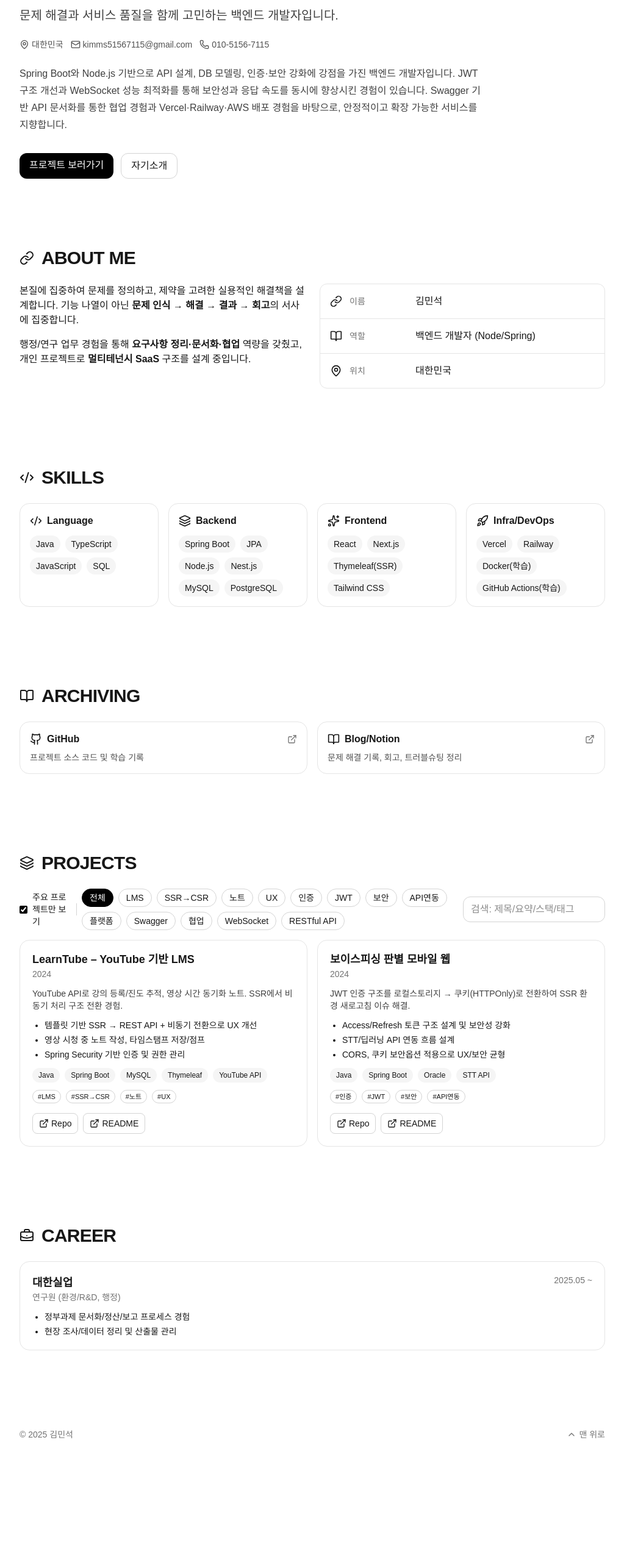
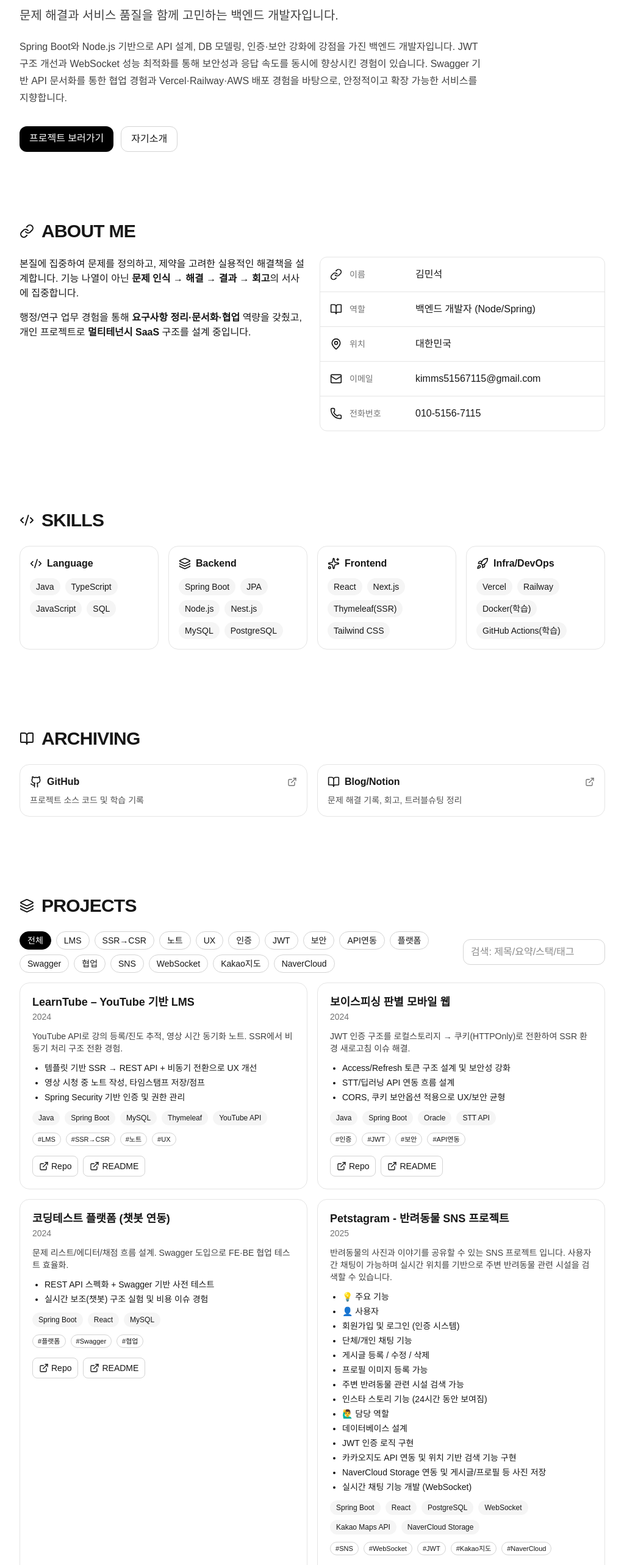
Before and after one commit to 27min/portfolio, a Next.js app in the folder my-portfolio/: page / in a window 1280 px wide. Shown: the part 234-2800 px from the top of the page at 61% size, without its empty margins (128-1151 px from the left). Before the commit the page ends 2636 px from the top, so only its background shows below. Built offline with nearby package versions, Linux system fonts and the light colour scheme.

Commit message:
feat: show all projects and update petstagram details

```diff
--- a/my-portfolio/src/components/About.tsx
+++ b/my-portfolio/src/components/About.tsx
@@ -1,6 +1,6 @@
 "use client";
 
-import { Link as LinkIcon, BookOpen, MapPin } from "lucide-react";
+import { Link as LinkIcon, BookOpen, MapPin, Mail, Phone } from "lucide-react";
 import Section from "@/components/Section";
 import { DATA } from "@/data/portfolio";
 
@@ -10,7 +10,9 @@ export default function About() {
     { icon: LinkIcon, label: "이름", value: p.name },
     { icon: BookOpen, label: "역할", value: p.role },
     { icon: MapPin, label: "위치", value: p.location },
-  ];
+    { icon: Mail, label: "이메일", value: p.email },
+    { icon: Phone, label: "전화번호", value: p.phone },
+  ].filter((r) => r.value);
   return (
     <Section id="about" title="ABOUT ME" icon={LinkIcon}>
       <div className="grid md:grid-cols-2 gap-6">
--- a/my-portfolio/src/components/Hero.tsx
+++ b/my-portfolio/src/components/Hero.tsx
@@ -1,6 +1,5 @@
 "use client";
 
-import { MapPin, Mail, Phone } from "lucide-react";
 import { motion } from "framer-motion";
 import { fadeUp } from "@/lib/utils";
 import { DATA } from "@/data/portfolio";
@@ -17,17 +16,6 @@ export default function Hero() {
         <p className="mt-4 text-lg md:text-xl text-neutral-700 dark:text-neutral-300">
           {p.tagline}
         </p>
-        <div className="mt-6 flex flex-wrap items-center gap-3 text-sm text-neutral-600 dark:text-neutral-300">
-          <span className="inline-flex items-center gap-1"><MapPin className="h-4 w-4" /> {p.location}</span>
-          {p.email && (
-            <a className="inline-flex items-center gap-1 hover:underline" href={`mailto:${p.email}`}>
-              <Mail className="h-4 w-4" /> {p.email}
-            </a>
-          )}
-          {p.phone && (
-            <span className="inline-flex items-center gap-1"><Phone className="h-4 w-4" /> {p.phone}</span>
-          )}
-        </div>
         <p className="mt-6 max-w-3xl text-base leading-7 text-neutral-700 dark:text-neutral-300">{p.summary}</p>
         <div className="mt-8 flex gap-3">
           <a href="#projects" className="px-4 py-2 rounded-xl bg-black text-white dark:bg-white dark:text-black hover:opacity-90">프로젝트 보러가기</a>
--- a/my-portfolio/src/components/Projects.tsx
+++ b/my-portfolio/src/components/Projects.tsx
@@ -14,35 +14,22 @@ export default function Projects() {
     return ["전체", ...Array.from(set)];
   }, []);
 
-  const [onlyFeatured, setOnlyFeatured] = useState(true);
   const [tag, setTag] = useState("전체");
   const [q, setQ] = useState("");
 
   const filtered = useMemo(() => {
     return DATA.projects.filter(p => {
-      if (onlyFeatured && !p.featured) return false;
       if (tag !== "전체" && !p.tags.includes(tag)) return false;
       const qq = q.trim().toLowerCase();
       if (qq && !(`${p.title} ${p.summary} ${p.stack.join(" ")} ${p.tags.join(" ")}`.toLowerCase().includes(qq)))
         return false;
       return true;
     });
-  }, [onlyFeatured, tag, q]);
+  }, [tag, q]);
 
   return (
     <Section id="projects" title="PROJECTS" icon={Layers}>
       <div className="mb-4 flex flex-col md:flex-row gap-3 md:items-center md:justify-between">
-        <div className="flex items-center gap-2">
-          <label className="inline-flex items-center gap-2 text-sm cursor-pointer select-none">
-            <input
-              type="checkbox"
-              className="accent-black dark:accent-white"
-              checked={onlyFeatured}
-              onChange={e => setOnlyFeatured(e.target.checked)}
-            />
-            주요 프로젝트만 보기
-          </label>
-          <div className="hidden md:block h-5 w-px bg-neutral-300 dark:bg-neutral-700" />
         <div className="flex flex-wrap gap-2">
           {allTags.map(t => (
             <button
@@ -58,7 +45,6 @@ export default function Projects() {
               {t}
             </button>
           ))}
-          </div>
         </div>
         <input
           value={q}
--- a/my-portfolio/src/data/portfolio.ts
+++ b/my-portfolio/src/data/portfolio.ts
@@ -102,17 +102,36 @@ export const DATA = {
       ],
     },
     {
-      title: "반려동물 커뮤니티 모바일 웹",
+      title: "Petstagram - 반려동물 SNS 프로젝트",
       date: "2025",
       featured: false,
       summary:
-        "문제 리스트/에디터/채점 흐름 설계. Swagger 도입으로 FE·BE 협업 테스트 효율화.",
+        "반려동물의 사진과 이야기를 공유할 수 있는 SNS 프로젝트 입니다. 사용자 간 채팅이 가능하며 실시간 위치를 기반으로 주변 반려동물 관련 시설을 검색할 수 있습니다.",
       bullets: [
-        "REST API 스펙화 + Swagger 기반 사전 테스트",
-        "WebSocket 기반 채팅 기능 구현",
+        "💡 주요 기능",
+        "👤 사용자",
+        "회원가입 및 로그인 (인증 시스템)",
+        "단체/개인 채팅 기능",
+        "게시글 등록 / 수정 / 삭제",
+        "프로필 이미지 등록 가능",
+        "주변 반려동물 관련 시설 검색 가능",
+        "인스타 스토리 기능 (24시간 동안 보여짐)",
+        "🙋‍♂️ 담당 역할",
+        "데이터베이스 설계",
+        "JWT 인증 로직 구현",
+        "카카오지도 API 연동 및 위치 기반 검색 기능 구현",
+        "NaverCloud Storage 연동 및 게시글/프로필 등 사진 저장",
+        "실시간 채팅 기능 개발 (WebSocket)",
       ],
-      stack: ["Spring Boot", "React", "PostgreSQL"],
-      tags: ["Swagger", "WebSocket", "RESTful API", "협업"],
+      stack: [
+        "Spring Boot",
+        "React",
+        "PostgreSQL",
+        "WebSocket",
+        "Kakao Maps API",
+        "NaverCloud Storage",
+      ],
+      tags: ["SNS", "WebSocket", "JWT", "Kakao지도", "NaverCloud"],
       links: [
         { label: "Repo", href: "#" },
         { label: "README", href: "https://github.com/27min/Petstagram" },
```
Lines whose indentation alone changed are shown as unchanged.
